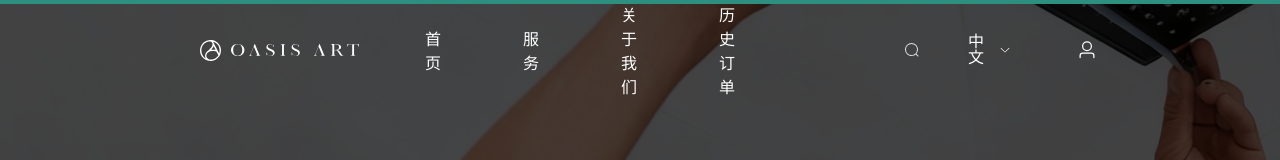
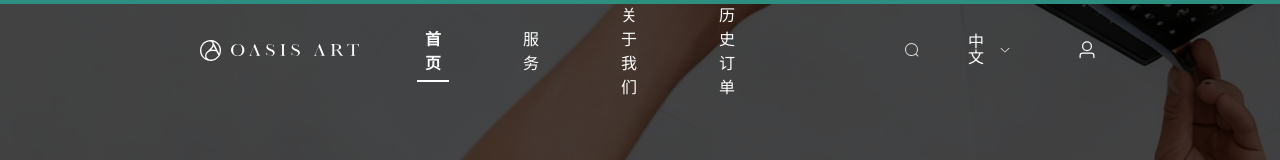
Before and after one commit to wujun005/OasiAart-interiors-LLC, a Vue app: page / in a window 1280 px wide. Shown: the top 160 px of the page. Built offline with nearby package versions, Linux system fonts and the light colour scheme.

Commit message:
chore: 页眉选中路由加粗加下横线

```diff
--- a/src/modules/client/components/Header/index.vue
+++ b/src/modules/client/components/Header/index.vue
@@ -254,7 +254,18 @@ watch(() => window.location.pathname, () => {
 
       &.router-link-active {
         color: #ffffff;
-        font-weight: 500;
+        font-weight: bold;
+        position: relative;
+
+        &::after {
+          content: '';
+          position: absolute;
+          bottom: 0;
+          left: 0.5rem;
+          right: 0.5rem;
+          height: 2px;
+          background-color: #ffffff;
+        }
       }
     }
   }
@@ -379,6 +390,18 @@ watch(() => window.location.pathname, () => {
 
     &.router-link-active {
       background-color: transparent;
+      font-weight: bold;
+      position: relative;
+
+      &::after {
+        content: '';
+        position: absolute;
+        bottom: 0;
+        left: 0.5rem;
+        right: 0.5rem;
+        height: 2px;
+        background-color: #000000;
+      }
     }
   }
 
```
